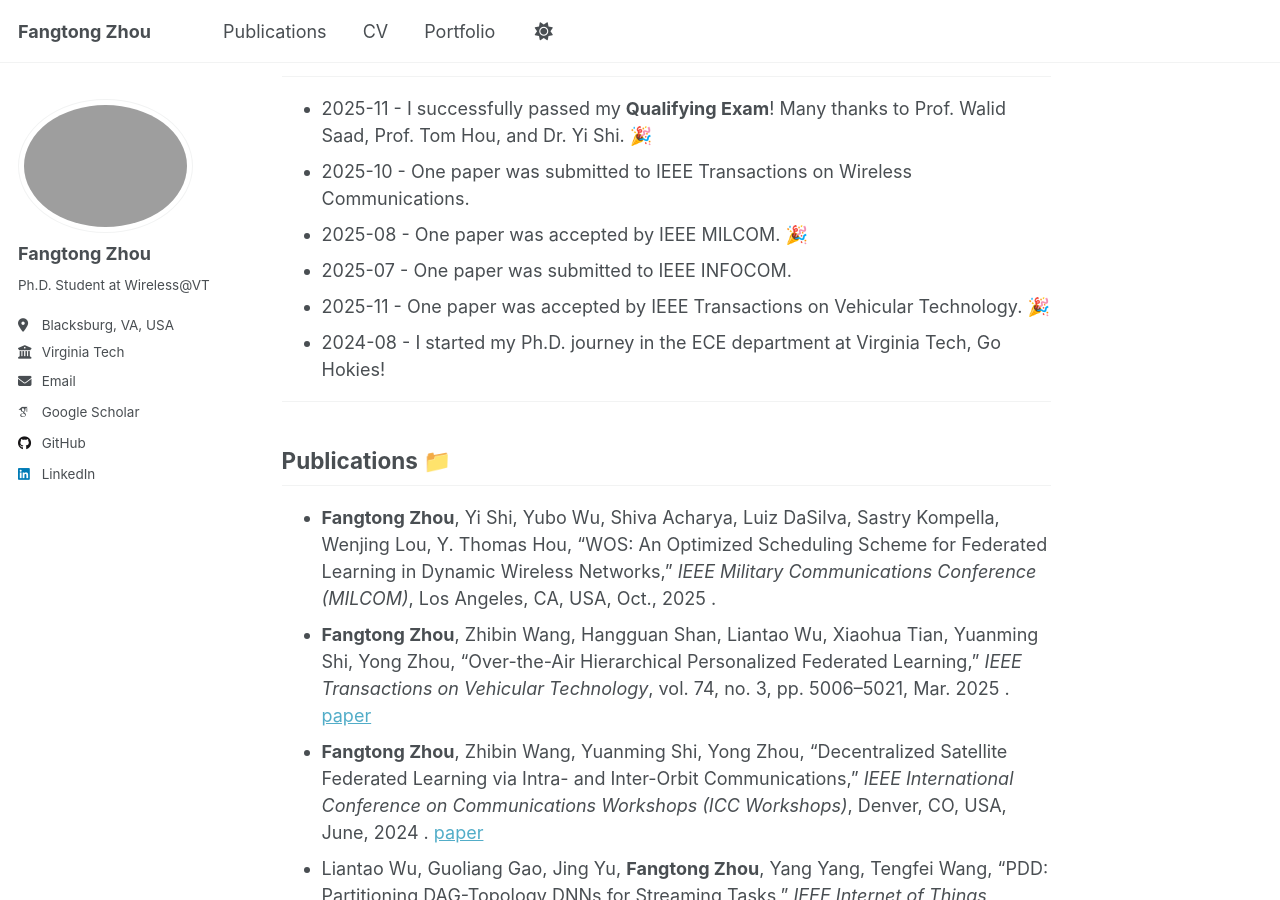
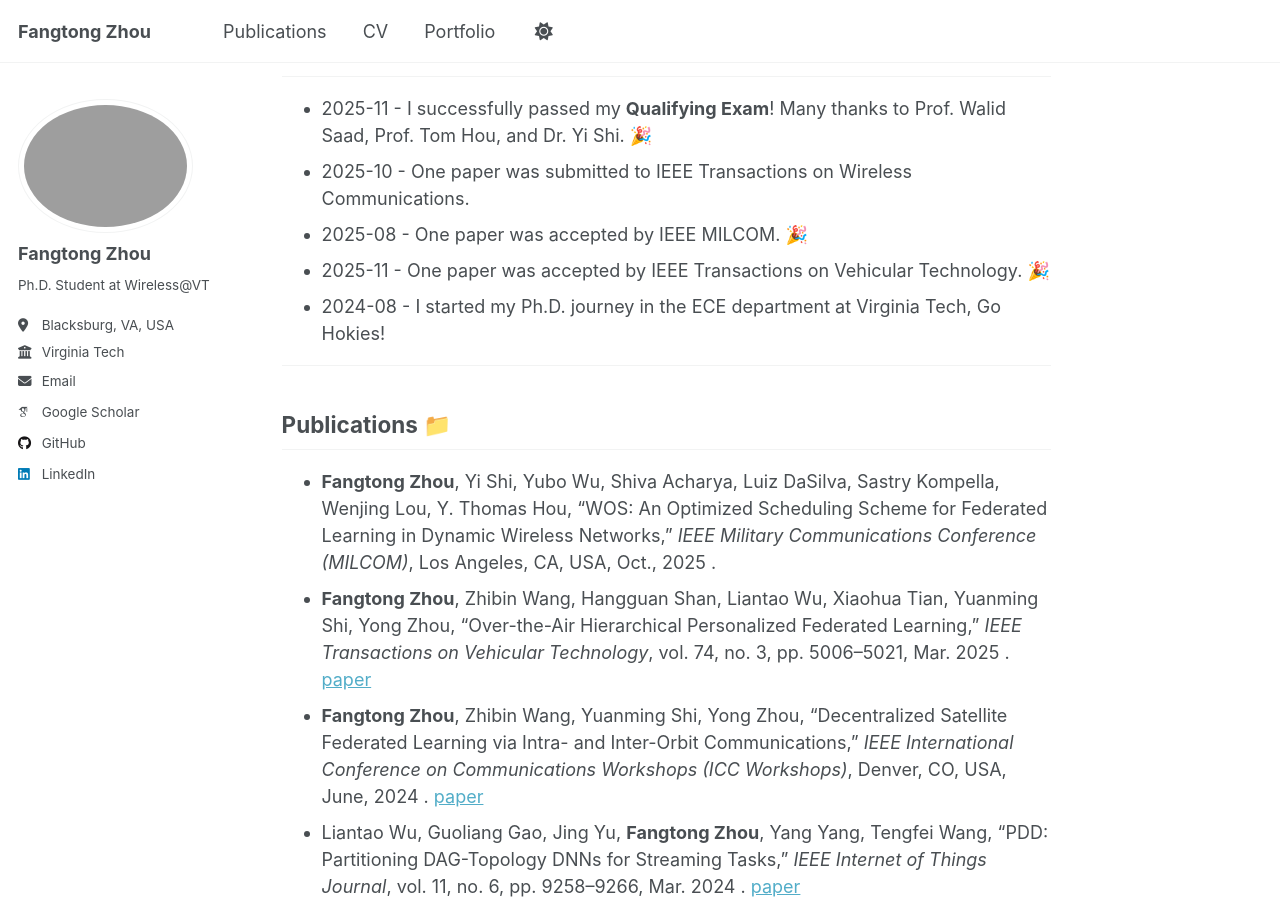
Before and after one commit to frontop137/frontop137.github.io, a Jekyll site: the page built from index.md, in a window 1280 px wide and 900 px high, scrolled down 678 px. Built offline with Jekyll 4.4.1, drawn with Linux system fonts in a browser that asks for light colours; emoji names are drawn with the system emoji font; some web fonts are replaced; a script that is not in the unit is left out; our own code applies the rules of GitHub Pages for plain Markdown files.

Commit message:
Remove paper submission entry from news
Removed a submitted paper entry from the news section.

```diff
--- a/index.md
+++ b/index.md
@@ -24,7 +24,6 @@ My research focuses on wireless federated learning.
 - 2025-11 - I successfully passed my **Qualifying Exam**! Many thanks to Prof. Walid Saad, Prof. Tom Hou, and Dr. Yi Shi. :tada:
 - 2025-10 - One paper was submitted to IEEE Transactions on Wireless Communications.
 - 2025-08 - One paper was accepted by IEEE MILCOM. :tada:
-- 2025-07 - One paper was submitted to IEEE INFOCOM.
 - 2025-11 - One paper was accepted by IEEE Transactions on Vehicular Technology. :tada:
 - 2024-08 - I started my Ph.D. journey in the ECE department at Virginia Tech, Go Hokies!
 
```
